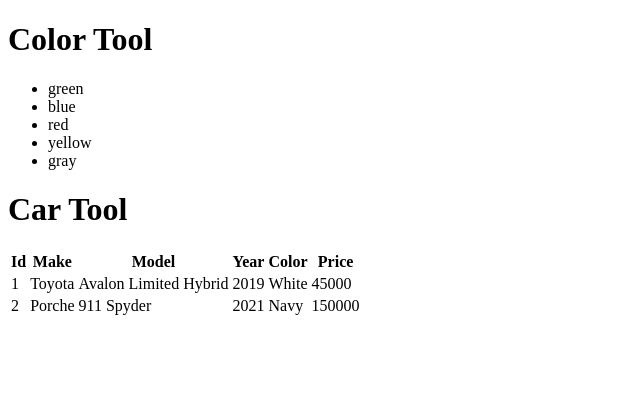
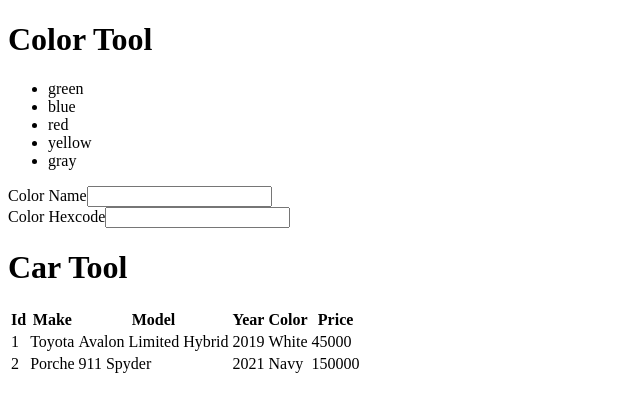
Before and after one commit to tspauld98/demo-app, a React (Create React App) app: page / in a window 1280 px wide. Shown: the top 412 px of the page, without its empty margins (0-640 px from the left). Built offline with nearby package versions, Linux system fonts and the light colour scheme.

Commit message:
Created a form and a model

```diff
--- a/src/components/ColorTool.js
+++ b/src/components/ColorTool.js
@@ -1,10 +1,37 @@
+import { useState } from "react";
+
 export const ColorTool = ({ colors }) => {
+
+  const [ colorForm, setColorForm ] = useState({
+    colorName: '',
+    colorHexcode: '',
+  });
+
+  const change = (e) => {
+    setColorForm({
+      ...colorForm,
+      [ e.target.name ]: e.target.value,
+    });
+  };
+
+  console.log(colorForm);
+
   return (
     <>
       <header>
         <h1>Color Tool</h1>
       </header>
       <ul>{colors.map(color => <li key={color.id}>{color.name}</li>)}</ul>
+      <form>
+        <div>
+          <label htmlFor="color-name-input">Color Name</label>
+          <input type="text" id="color-name-input" value={colorForm.colorName} onChange={change} name="colorName" />
+        </div>
+        <div>
+          <label htmlFor="color-hexcode-input">Color Hexcode</label>
+          <input type="text" id="color-hexcode-input" value={colorForm.colorHexcode} onChange={change} name="colorHexcode" />
+        </div>
+      </form>
     </>
   );
 };
```
